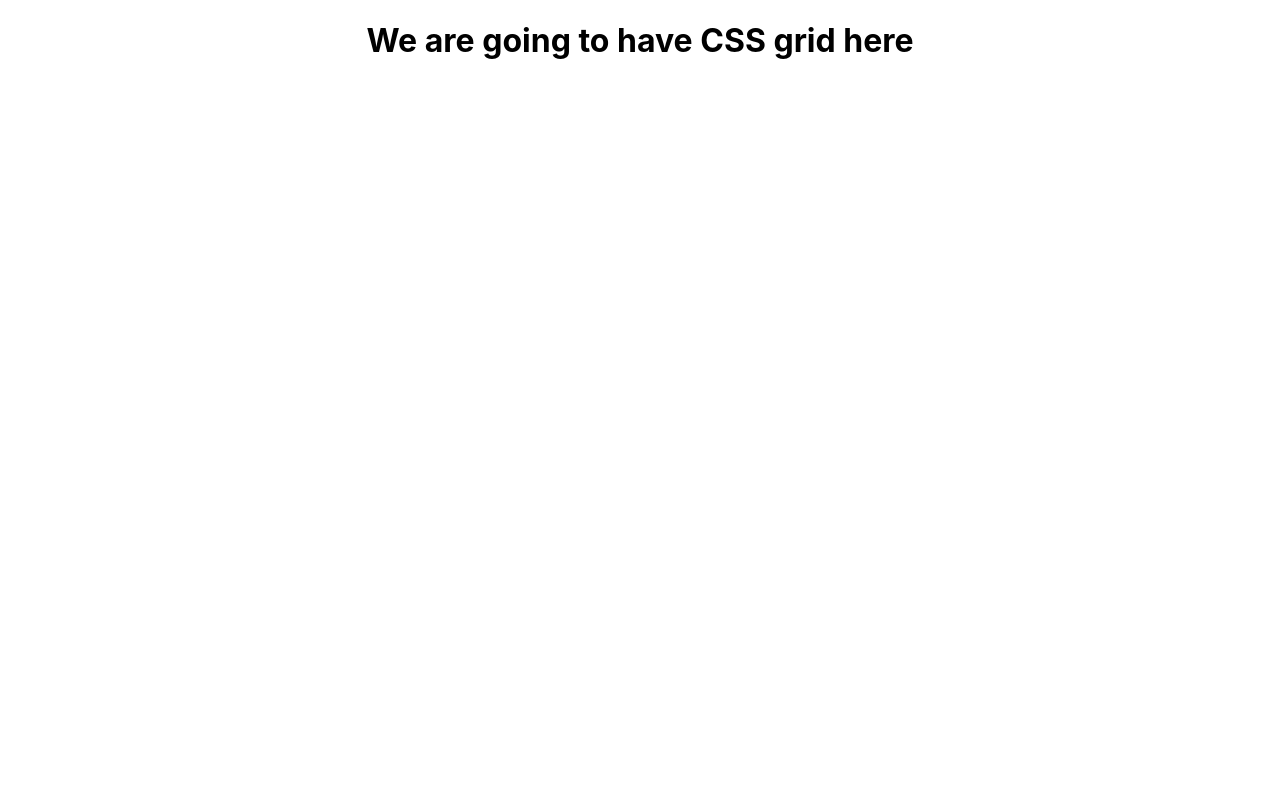
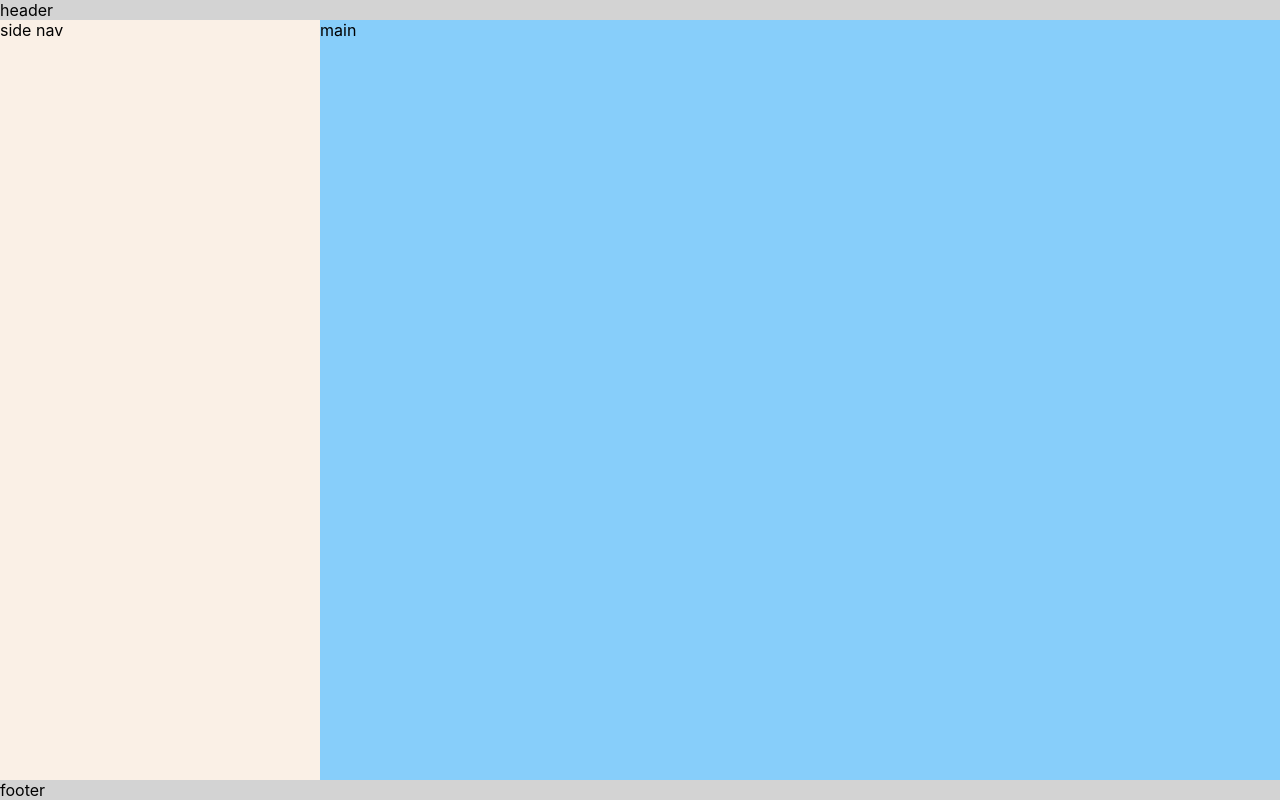
Before and after one commit to Belyayev/portfolio, a React (Create React App) app: page / in a window 1280 px wide. Built offline with nearby package versions, Linux system fonts and the light colour scheme.

Commit message:
setup basic grid layout

```diff
--- a/src/App.css
+++ b/src/App.css
@@ -1,31 +1,46 @@
-.App {
-  text-align: center;
+/*
+start by reseting all elements to have no margin or padding
+*/
+* {
+  margin: 0;
+  padding: 0;
 }
 
-.App-logo {
-  height: 40vmin;
-  pointer-events: none;
+html,
+body {
+  height: 100%;
+  width: 100%;
 }
 
-@media (prefers-reduced-motion: no-preference) {
-  .App-logo {
-    animation: App-logo-spin infinite 20s linear;
-  }
+.App {
+  height: 100vh;
+  display: grid;
+  grid-template-columns: repeat(12, 1fr);
+  grid-template-rows: min-content 1fr min-content;
 }
 
-.App-header {
-  background-color: #282c34;
-  min-height: 100vh;
-  display: flex;
-  flex-direction: column;
-  align-items: center;
-  justify-content: center;
-  font-size: calc(10px + 2vmin);
-  color: white;
+header {
+  background-color: lightgray;
+  grid-column-start: 1;
+  grid-column-end: -1;
 }
 
-.App-link {
-  color: #61dafb;
+main {
+  background-color: lightskyblue;
+  grid-column-start: 4;
+  grid-column-end: -1;
+}
+
+nav {
+  background-color: linen;
+  grid-column-start: 1;
+  grid-column-end: 4;
+}
+
+footer {
+  background-color: lightgray;
+  grid-column-start: 1;
+  grid-column-end: -1;
 }
 
 @keyframes App-logo-spin {
--- a/src/App.tsx
+++ b/src/App.tsx
@@ -1,11 +1,13 @@
 import React from "react";
-import logo from "./logo.svg";
 import "./App.css";
 
 function App() {
   return (
     <div className="App">
-      <h1>We are going to have CSS grid here</h1>
+      <header>header</header>
+      <nav>side nav</nav>
+      <main>main</main>
+      <footer>footer</footer>
     </div>
   );
 }
```
